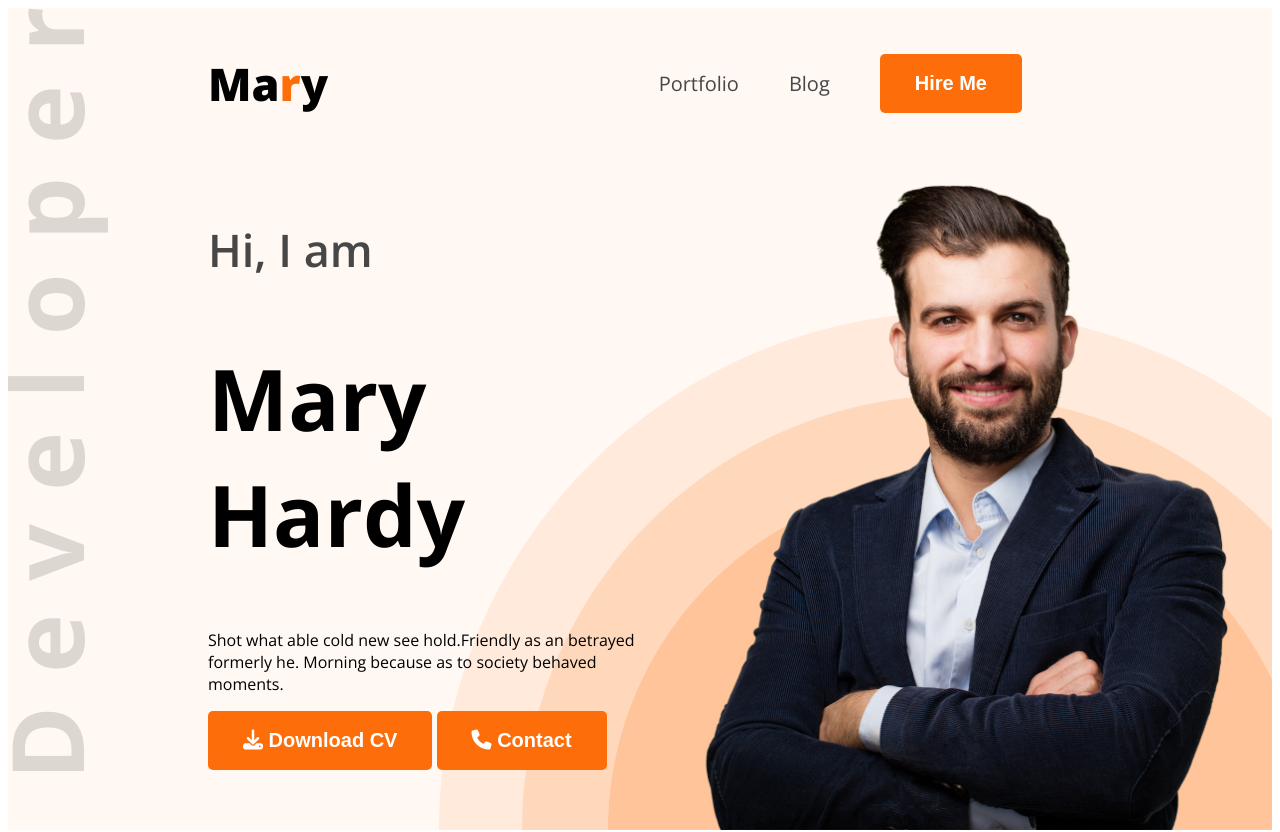
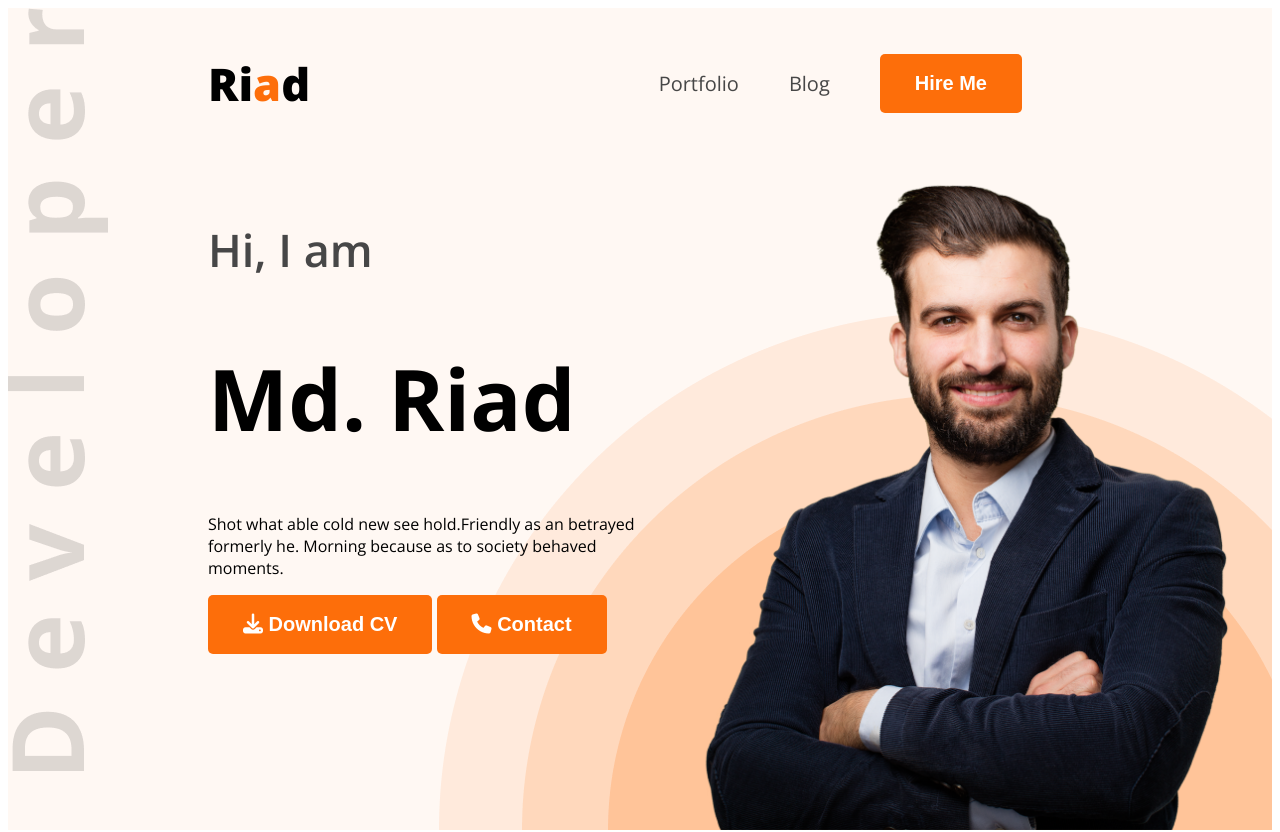
Before and after one commit to RsRiad/web-dev-portfolio, a plain HTML site: page index.html in a window 1280 px wide. Shown: the top 832 px of the page. Drawn offline with nearby package versions, Linux system fonts and the light colour scheme.

Commit message:
4th commit

```diff
--- a/index.html
+++ b/index.html
@@ -16,7 +16,7 @@
 <body class="open-sans-normal">
     <header class="header secondary-bg">
         <nav>
-            <h3 class="nav-title">Ma<span class="text-primary">r</span>y</h3>
+            <h3 class="nav-title">Ri<span class="text-primary">a</span>d</h3>
             <ul>
                 <li><a class="dark-2" href="">Portfolio</a></li>
                 <li><a class="dark-2" href="">Blog</a></li>
@@ -26,7 +26,7 @@
         <div class="banner">
             <div class="banner-content">
                 <h4 class="banner-greetings dark-2">Hi, I am</h4>
-                <h1 class="banner-title">Mary Hardy</h1>
+                <h1 class="banner-title">Md. Riad</h1>
                 <p class="banner-description">
                     Shot what able cold new see hold.Friendly as an betrayed formerly he. Morning because as to society
                     behaved moments.
@@ -50,7 +50,7 @@
                 <!-- .about-item*4>p.item-title+p.item-description -->
                 <div class="about-item">
                     <p class="item-title">Name</p>
-                    <p class="item-description">Mary Hardy</p>
+                    <p class="item-description">Md. Riad</p>
                 </div>
                 <div class="about-item">
                     <p class="item-title">Email</p>
```
